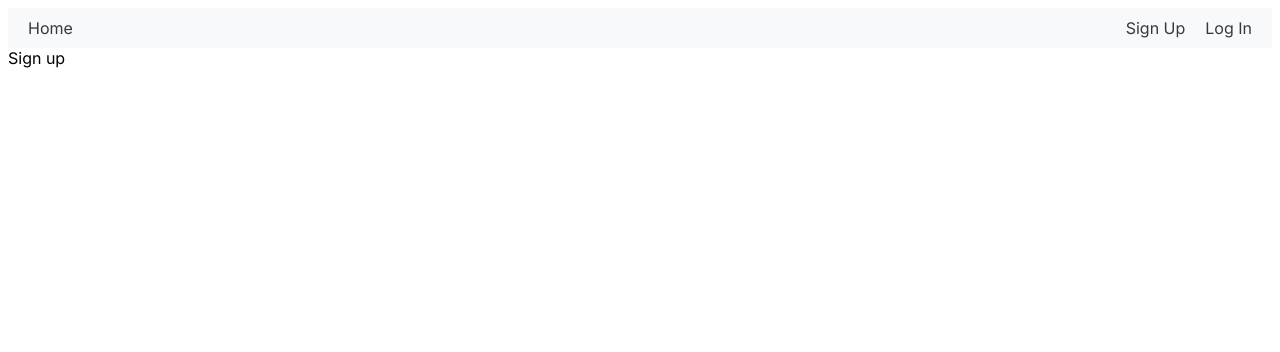
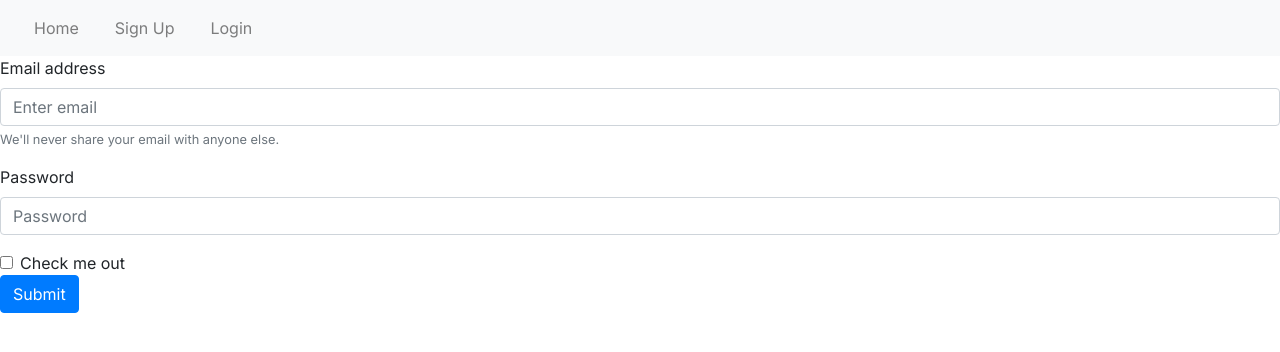
Before and after one commit to JDLiang100/SFSUHackaton2024, a Next.js app in the folder hackathon2024/: page /signup in a window 1280 px wide. Shown: the top 352 px of the page. Built offline with nearby package versions, Linux system fonts and the light colour scheme.

Commit message:
Added bootstrap to navbar

```diff
--- a/hackathon2024/src/app/component/navbar.js
+++ b/hackathon2024/src/app/component/navbar.js
@@ -2,15 +2,31 @@
 
 function Navbar() {
   return (
-    <nav className="navbar">
-      <div className="left-links">
-        <a href="/" className="nav-link">Home</a>
-      </div>
-      <div className="right-links">
-        <a href="/signup" className="nav-link">Sign Up</a>
-        <a href="/login" className="nav-link">Log In</a>
-      </div>
-    </nav>
+    <div>
+      <link rel="stylesheet" href="https://cdn.jsdelivr.net/npm/bootstrap@4.0.0/dist/css/bootstrap.min.css" integrity="sha384-Gn5384xqQ1aoWXA+058RXPxPg6fy4IWvTNh0E263XmFcJlSAwiGgFAW/dAiS6JXm" crossorigin="anonymous"></link>
+      <nav class="navbar navbar-expand-lg navbar-light bg-light">
+      <button class="navbar-toggler" type="button" data-toggle="collapse" data-target="#navbarNav" aria-controls="navbarNav" aria-expanded="false" aria-label="Toggle navigation">
+        <span class="navbar-toggler-icon"></span>
+      </button>
+        <div class="collapse navbar-collapse" id="navbarNav">
+          <ul class="navbar-nav">
+            <li class="nav-item">
+              <a class="nav-link" href="/">Home<span class="sr-only">(current)</span></a>
+            </li>
+            <li class="nav-item">
+              <a class="nav-link" href="/signup">Sign Up</a>
+            </li>
+            <li class="nav-item">
+              <a class="nav-link" href="/login">Login</a>
+            </li>
+
+          </ul>
+        </div>
+      </nav>
+      <script src="https://code.jquery.com/jquery-3.2.1.slim.min.js" integrity="sha384-KJ3o2DKtIkvYIK3UENzmM7KCkRr/rE9/Qpg6aAZGJwFDMVNA/GpGFF93hXpG5KkN" crossorigin="anonymous"></script>
+      <script src="https://cdn.jsdelivr.net/npm/popper.js@1.12.9/dist/umd/popper.min.js" integrity="sha384-ApNbgh9B+Y1QKtv3Rn7W3mgPxhU9K/ScQsAP7hUibX39j7fakFPskvXusvfa0b4Q" crossorigin="anonymous"></script>
+      <script src="https://cdn.jsdelivr.net/npm/bootstrap@4.0.0/dist/js/bootstrap.min.js" integrity="sha384-JZR6Spejh4U02d8jOt6vLEHfe/JQGiRRSQQxSfFWpi1MquVdAyjUar5+76PVCmYl" crossorigin="anonymous"></script>
+    </div>
   );
 }
 
--- a/hackathon2024/src/app/signup/page.js
+++ b/hackathon2024/src/app/signup/page.js
@@ -4,7 +4,24 @@
   return (
     <div>
       <Navbar />
-      Sign up
+      <link rel="stylesheet" href="https://cdn.jsdelivr.net/npm/bootstrap@4.0.0/dist/css/bootstrap.min.css" integrity="sha384-Gn5384xqQ1aoWXA+058RXPxPg6fy4IWvTNh0E263XmFcJlSAwiGgFAW/dAiS6JXm" crossorigin="anonymous"></link>
+
+      <form>
+      <div class="form-group">
+        <label for="exampleInputEmail1">Email address</label>
+        <input type="email" class="form-control" id="exampleInputEmail1" aria-describedby="emailHelp" placeholder="Enter email"/>
+        <small id="emailHelp" class="form-text text-muted">We'll never share your email with anyone else.</small>
+      </div>
+      <div class="form-group">
+        <label for="exampleInputPassword1">Password</label>
+        <input type="password" class="form-control" id="exampleInputPassword1" placeholder="Password"/>
+      </div>
+      <div class="form-check">
+        <input type="checkbox" class="form-check-input" id="exampleCheck1"/>
+        <label class="form-check-label" for="exampleCheck1">Check me out</label>
+      </div>
+      <button type="submit" class="btn btn-primary">Submit</button>
+    </form>
     </div>
   )
 }
```
